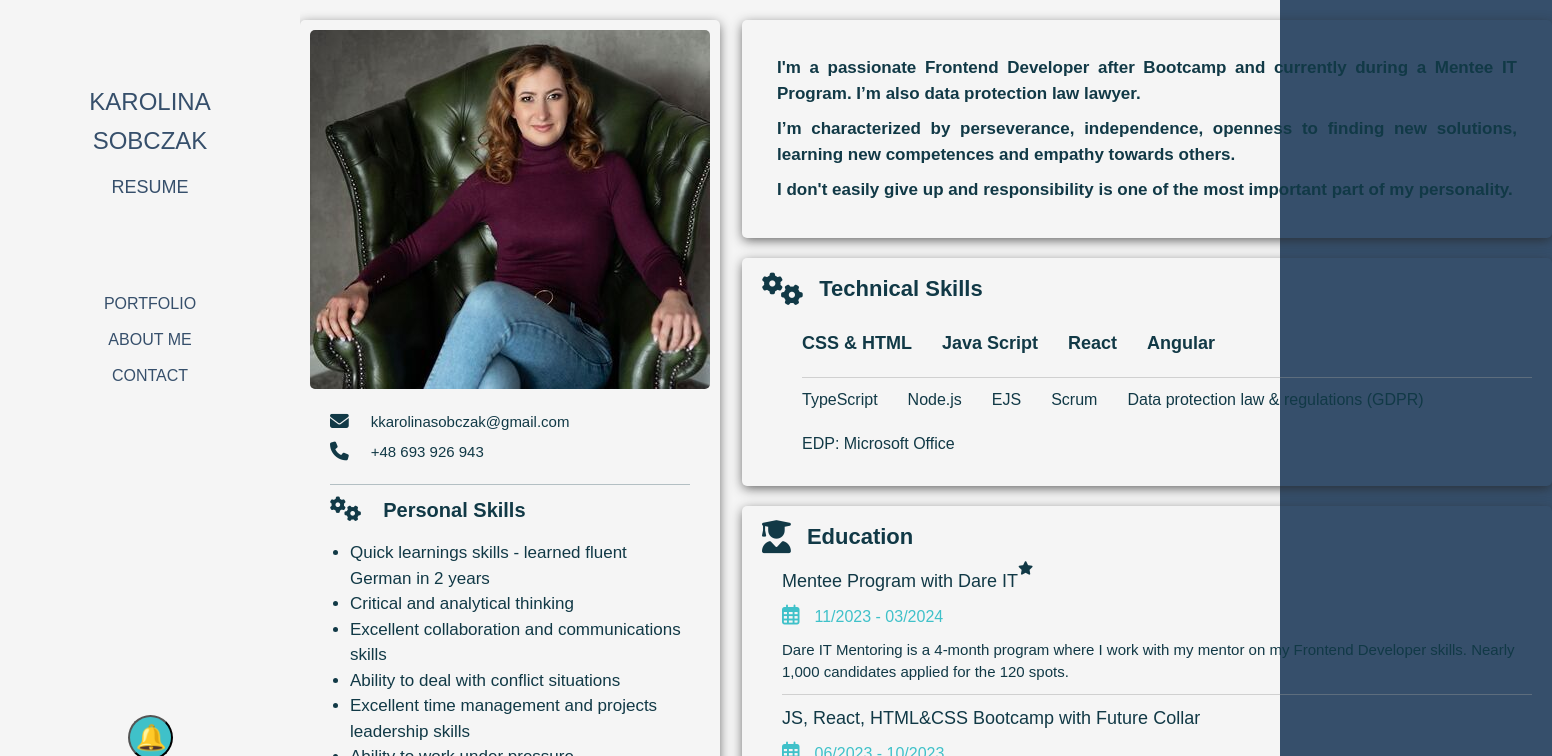
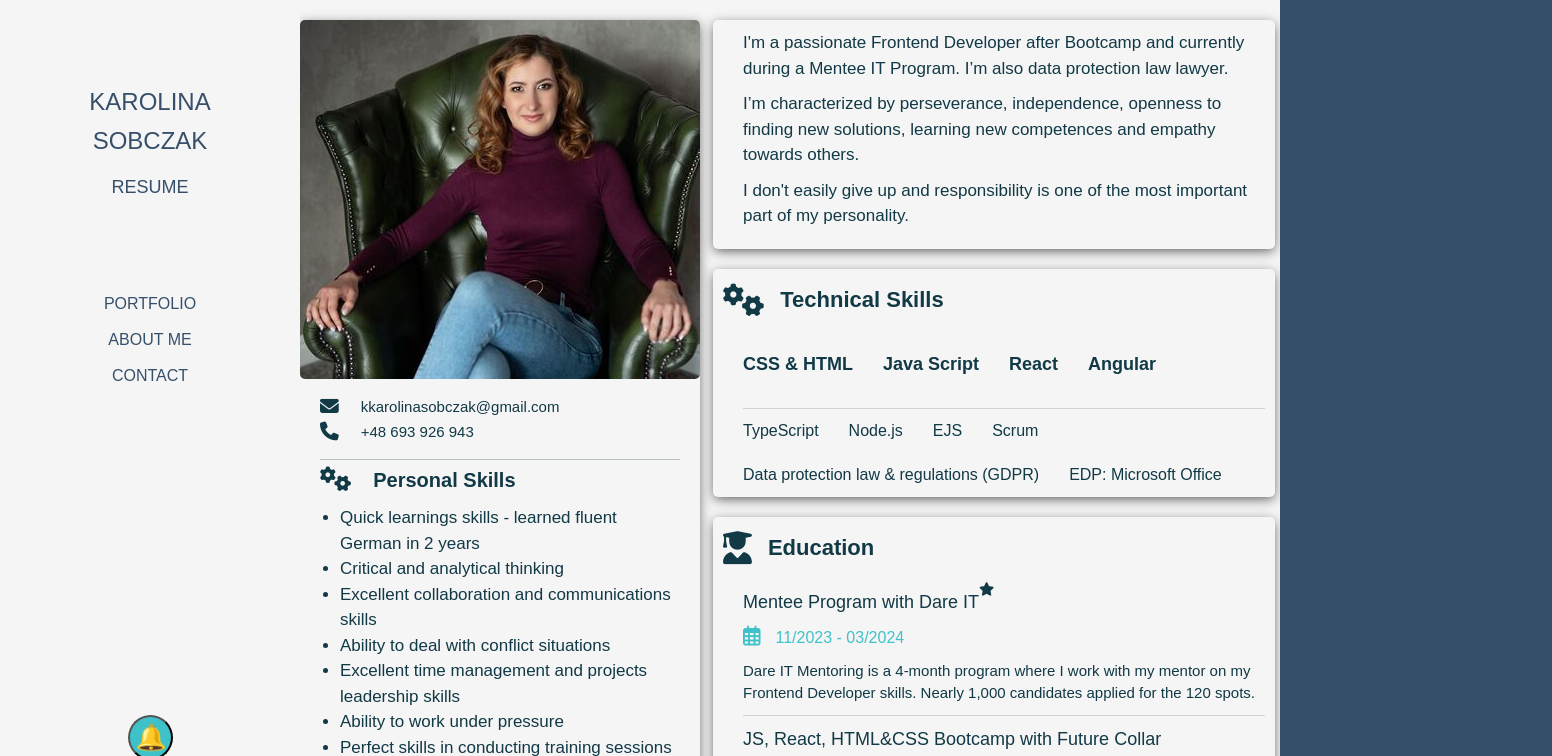
Before and after one commit to KkarolaS/resume, a React (Create React App) app: page /about in a window 1280 px wide. Shown: the top 756 px of the page, 1552 px wide, since content can reach past the window. Built offline with nearby package versions, Linux system fonts and the light colour scheme; no server answers.

Commit message:
add rwd to all section about me

```diff
--- a/src/components/About/About.module.css
+++ b/src/components/About/About.module.css
@@ -9,6 +9,9 @@
 }
 
 @media screen and (min-width: 600px) {
+  .aboutSection {
+    align-items: center;
+  }
 }
 
 @media screen and (min-width: 992px) {
@@ -18,5 +21,6 @@
 
   .aboutSection {
     flex-direction: row;
+    align-items: flex-start;
   }
 }
--- a/src/components/About/AboutMeSection/AboutMeSection.module.css
+++ b/src/components/About/AboutMeSection/AboutMeSection.module.css
@@ -116,6 +116,9 @@
 /*  */
 /*  */
 @media screen and (min-width: 600px) {
+  .aboutMe {
+    min-width: 80%;
+  }
 }
 /*  */
 /*  */
@@ -124,8 +127,9 @@
 /*  */
 @media screen and (min-width: 992px) {
   .aboutMe {
+    min-width: 300px;
     max-width: 300px;
-    margin: 20px 2px 20px 300px;
+    margin: 20px 8px 20px 300px;
     border-radius: 5px;
     gap: 10px;
     transition: transform 1s;
@@ -177,106 +181,29 @@
 /*  */
 @media screen and (min-width: 1200px) {
   .aboutMe {
-    max-width: 400px;
-    margin: 20px 2px 20px 300px;
+    min-width: 400px;
     border-radius: 5px;
-    gap: 10px;
-    transition: transform 1s;
-  }
-
-  .aboutMe:hover {
-    transform: scale(1.01) rotateZ(-0.5deg);
+    padding: 0;
   }
 
   .photo {
-    max-width: 400px;
-    object-fit: contain;
-    border-top-right-radius: 5px;
-    border-top-left-radius: 5px;
+    min-width: 400px;
   }
 
   .dataWrapper {
     padding: 0px 20px;
-    display: flex;
-    flex-direction: column;
-    gap: 10px;
-    font-size: 17px;
   }
 
   .title {
-    font-size: 20px;
-    font-weight: bold;
-    display: flex;
-    gap: 22px;
-    align-items: center;
     margin: 5px 0 0 0;
-  }
-
-  .addressText {
-    font-size: 15px;
-    font-weight: 500;
-  }
-
-  .addressData,
-  .skillsWrapper,
-  .languageInfo {
-    display: flex;
-    flex-direction: column;
-    gap: 10px;
-    padding: 10px 0;
-  }
-
-  .skillsWrapper,
-  .languageInfo {
-    border-top: 1px solid rgba(17, 57, 70, 0.286);
   }
 
   .addressData {
     font-size: 17px;
-    font-weight: 500;
-  }
-
-  .addressData a {
-    text-decoration: none;
-    color: rgb(17, 57, 70);
-  }
-
-  .addressData a:hover {
-    color: #fc5185;
-  }
-
-  .skillsWrapper {
-    display: flex;
-    flex-direction: column;
-  }
-
-  .skillsList {
-    font-size: 17px;
-    list-style-type: disc;
-    line-height: 1.5;
-    margin: 10px 0 10px 5px;
-  }
-
-  .skillsList li {
-    margin-left: 15px;
   }
 
   .levelWrapper {
     width: 360px;
-    height: 18px;
-    background-color: rgba(228, 228, 228, 0.935);
-    border-radius: 16px;
-  }
-
-  .level {
-    height: 20px;
-    background-color: rgb(63, 193, 201);
-    border-radius: 16px;
-    color: rgba(255, 255, 255, 0.855);
-    font-style: italic;
-    font-size: 15px;
-    padding: 0 10px;
-    line-height: 20px;
   }
 
   .levelEng {
--- a/src/components/About/ExperienceSection/ExperienceInfoWrapper.module.css
+++ b/src/components/About/ExperienceSection/ExperienceInfoWrapper.module.css
@@ -91,6 +91,9 @@
 /*  */
 /*  */
 @media screen and (min-width: 600px) {
+  .boxWrapper {
+    min-width: 80%;
+  }
 }
 
 /*  */
@@ -100,7 +103,7 @@
 /*  */
 @media screen and (min-width: 992px) {
   .boxWrapper {
-    max-width: 370px;
+    min-width: 370px;
   }
 
   .infoBox {
@@ -148,99 +151,27 @@
 /*  */
 @media screen and (min-width: 1200px) {
   .boxWrapper {
-    width: 800px;
+    min-width: 470px;
+    max-width: 850px;
   }
 
   .infoBox {
-    width: calc(800px - 30px);
-    margin: 20px;
-    box-shadow: 0px 3px 12px -1px rgba(38, 38, 38, 0.74);
-    -webkit-box-shadow: 0px 3px 12px -1px rgba(38, 38, 38, 0.74);
-    -moz-box-shadow: 0px 3px 12px -1px rgba(38, 38, 38, 0.74);
-    border-radius: 5px;
-    padding: 20px;
-    display: flex;
-    flex-direction: column;
-    gap: 20px;
-    transition: transform 1s;
-  }
-
-  .infoBox:hover {
-    transform: scale(1.01) rotateZ(0.5deg);
-  }
-
-  .infoTitle {
-    font-size: 22px;
-    font-weight: bold;
-    display: flex;
-    gap: 16px;
-    align-items: center;
-  }
-
-  .list {
-    font-size: 18px;
-    list-style-type: disc;
-    line-height: 1.5;
-    margin: 0 0 10px 20px;
-    display: flex;
-    flex-direction: column;
-    gap: 10px;
+    gap: 30px;
   }
 
   .summary {
     font-size: 17px;
-    margin: 15px;
-    font-weight: bold;
-    text-align: justify;
   }
 
   .infoList {
-    margin: 0 0 0 40px;
+    margin: 0 0 0 20px;
     flex-direction: row;
     flex-wrap: wrap;
     justify-content: flex-start;
     column-gap: 30px;
   }
 
-  .noImportantList {
-    border-top: 1px solid rgb(154, 153, 153, 0.4);
-    margin-bottom: 10px;
-  }
-  .importanceData {
-    font-weight: 600;
+  .infoTitle {
     margin-top: 10px;
   }
-
-  .noImportanceData {
-    margin-top: 10px;
-    font-weight: 200;
-    font-size: 16px;
-  }
-
-  .nameTitle {
-    font-size: 18px;
-  }
-
-  .nameTitleImportant {
-    display: flex;
-  }
-
-  .dateTitle {
-    font-size: 16px;
-    display: flex;
-    align-items: baseline;
-    gap: 15px;
-    color: rgb(63, 193, 201);
-  }
-
-  .description {
-    font-size: 15px;
-    border-bottom: 1px solid rgb(154, 153, 153, 0.4);
-    padding-bottom: 10px;
-  }
-
-  .lastDescription {
-    border-bottom: none;
-    font-size: 15px;
-  }
 }
```
